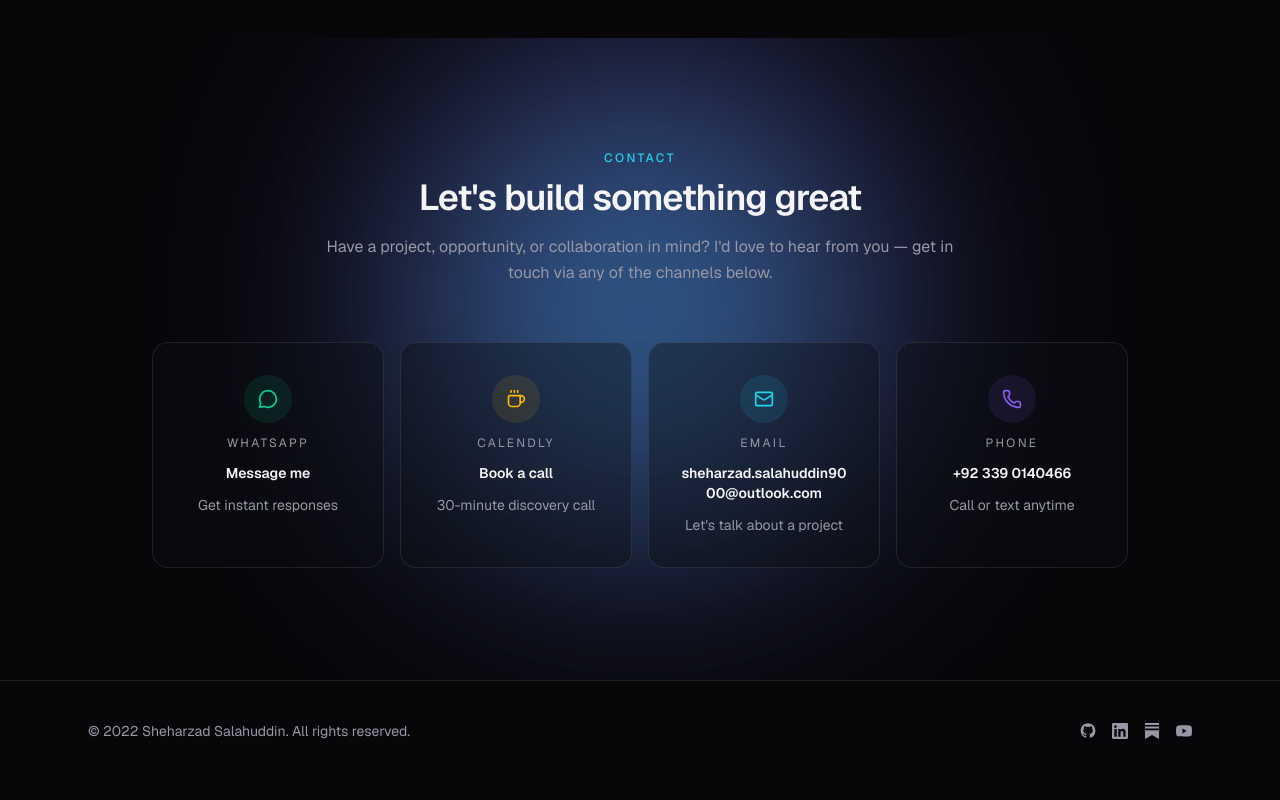
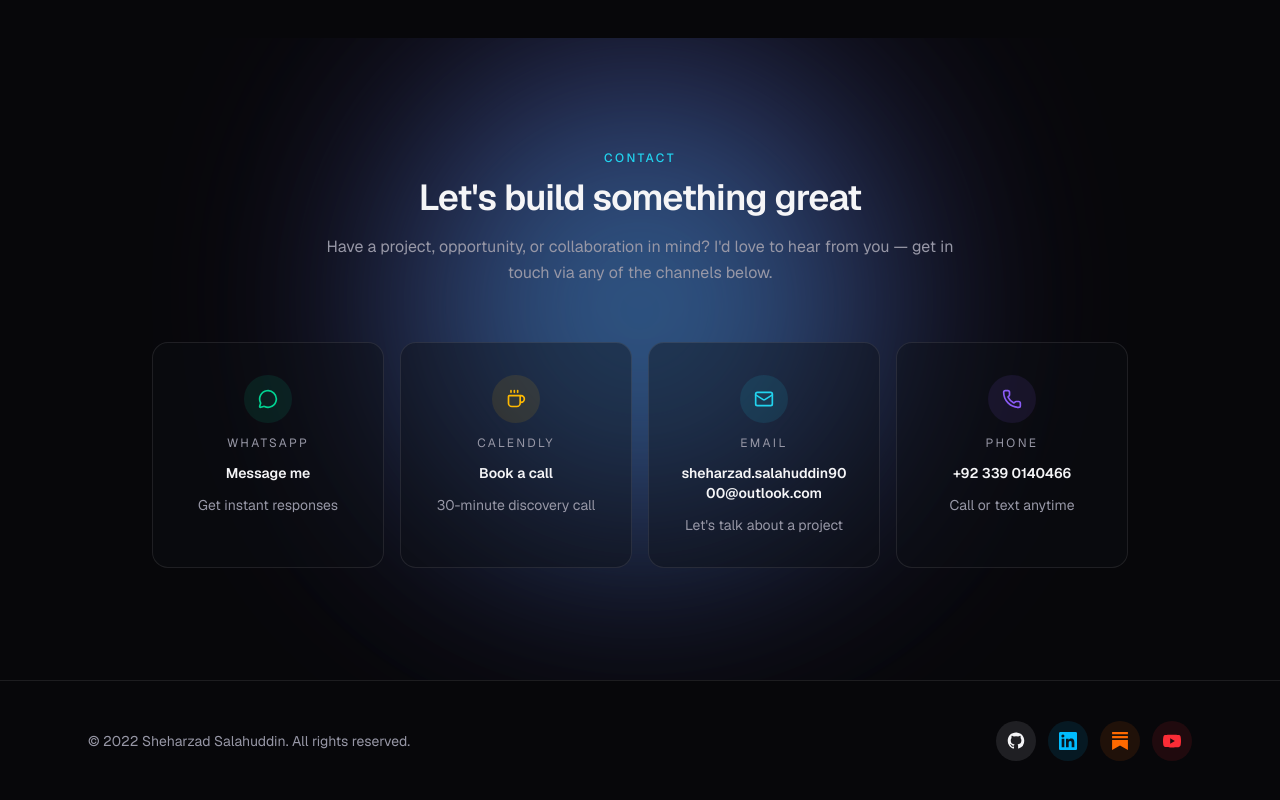
Before and after one commit to sheharzad-developer/sheharzad-portfolio, a Next.js app: page / in a window 1280 px wide. Shown: the part 4370-5170 px from the top of the page. Built offline with nearby package versions, Linux system fonts and the light colour scheme.

Commit message:
Footer updated

```diff
--- a/src/components/Footer.tsx
+++ b/src/components/Footer.tsx
@@ -33,10 +33,34 @@ function YoutubeIcon(props: SVGProps<SVGSVGElement>) {
   );
 }
 
-const iconMap: Record<string, (props: SVGProps<SVGSVGElement>) => React.JSX.Element> = {
-  GitHub: GithubIcon,
-  LinkedIn: LinkedinIcon,
-  Substack: SubstackIcon,
+const iconMap: Record<
+  string,
+  {
+    Icon: (props: SVGProps<SVGSVGElement>) => React.JSX.Element;
+    iconClass: string;
+    badgeClass: string;
+  }
+> = {
+  GitHub: {
+    Icon: GithubIcon,
+    iconClass: "text-foreground",
+    badgeClass: "bg-foreground/10",
+  },
+  LinkedIn: {
+    Icon: LinkedinIcon,
+    iconClass: "text-sky-400",
+    badgeClass: "bg-sky-400/10",
+  },
+  Substack: {
+    Icon: SubstackIcon,
+    iconClass: "text-orange-500",
+    badgeClass: "bg-orange-500/10",
+  },
+  YouTube: {
+    Icon: YoutubeIcon,
+    iconClass: "text-red-500",
+    badgeClass: "bg-red-500/10",
+  },
 };
 
 export function Footer() {
@@ -45,12 +69,12 @@ export function Footer() {
 
   return (
     <footer className="border-t border-border py-10">
-      <div className="mx-auto flex max-w-6xl flex-col items-center gap-4 px-6 text-sm text-muted sm:flex-row sm:justify-between">
+      <div className="mx-auto flex max-w-6xl flex-col items-center gap-6 px-6 text-sm text-muted sm:flex-row sm:justify-between">
         <p>© {year} {profile.name}. All rights reserved.</p>
 
-        <div className="flex items-center gap-4">
+        <div className="flex items-center gap-3">
           {iconSocials.map((social) => {
-            const Icon = iconMap[social.label];
+            const { Icon, iconClass, badgeClass } = iconMap[social.label];
             return (
               <a
                 key={social.label}
@@ -58,21 +82,13 @@ export function Footer() {
                 target="_blank"
                 rel="noopener noreferrer"
                 aria-label={social.label}
-                className="transition-colors hover:text-foreground"
+                title={social.label}
+                className={`flex h-10 w-10 items-center justify-center rounded-full ${badgeClass} transition-transform hover:scale-110`}
               >
-                <Icon className="h-4 w-4" />
+                <Icon className={`h-[18px] w-[18px] ${iconClass}`} />
               </a>
             );
           })}
-          <a
-            href="https://www.youtube.com/channel/UCTYt7upl1YwBwdxGb8lmQwg"
-            target="_blank"
-            rel="noopener noreferrer"
-            aria-label="YouTube"
-            className="transition-colors hover:text-foreground"
-          >
-            <YoutubeIcon className="h-4 w-4" />
-          </a>
         </div>
       </div>
     </footer>
--- a/src/lib/data.ts
+++ b/src/lib/data.ts
@@ -30,6 +30,10 @@ export const profile = {
     },
     { label: "X", href: "https://x.com/sheharzad_sala1" },
     { label: "Substack", href: "https://substack.com/@sheharzadsalahuddin" },
+    {
+      label: "YouTube",
+      href: "https://www.youtube.com/channel/UCTYt7upl1YwBwdxGb8lmQwg",
+    },
     { label: "Upwork", href: "https://www.upwork.com/freelancers/~01264a0282005eca30" },
     { label: "Fiverr", href: "https://www.fiverr.com/sellers/sheharzad_1/" },
     { label: "LeetCode", href: "https://leetcode.com/u/sheharzad-developer/" },
```
